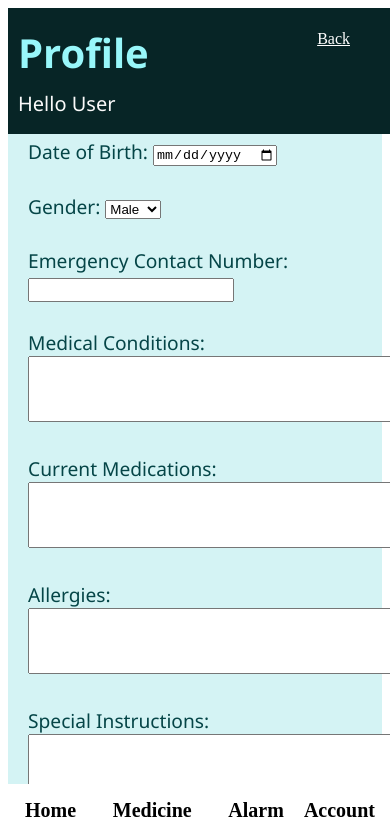
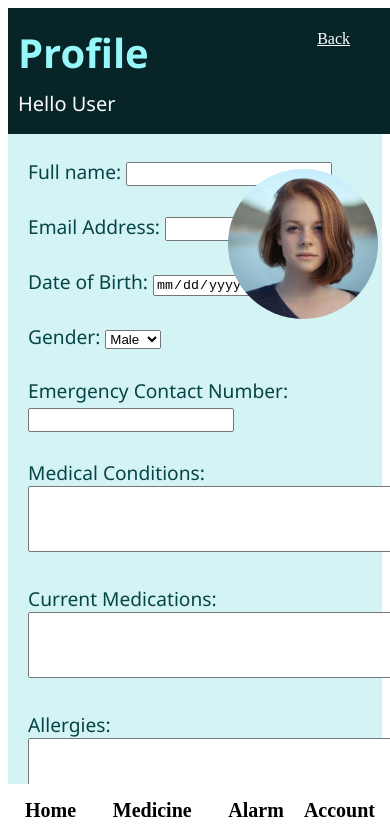
Before and after one commit to info340c-sp24/project-group-5-info-340, a React (Create React App) app: page /Profile in a window 390 px wide. Shown: the top 824 px of the page. Built offline with nearby package versions, Linux system fonts and the light colour scheme.

Commit message:
profile icon fixed

```diff
--- a/src/components/profile.js
+++ b/src/components/profile.js
@@ -5,7 +5,7 @@ export default function Profile() {
   return (
     <div className='background'>
       <div className="profile-picture-container">
-        <img id="profileImage" src="image/christopher-campbell-rDEOVtE7vOs-unsplash.jpg" alt="Profile Picture" />
+        <img src="image/christopher-campbell-rDEOVtE7vOs-unsplash.jpg" alt="Profile Picture" />
       </div>
       <header>
 
--- a/src/index.css
+++ b/src/index.css
@@ -23,7 +23,10 @@ main h3 {
     min-height: 100vh;
     margin: 0;
     background-color: rgb(212, 243, 244);
+
 }
+
+
 
 .container {
     background-color: rgb(7, 37, 38);
@@ -263,12 +266,15 @@ main h3 {
     border-radius: 50%;
     overflow: hidden;
     margin: 0 auto;
-    /* position: relative; */
+    position: relative;
     z-index: 0;
     display: inline-block;
     position: absolute;
-    top: 15%;
+    top: 20%;
     right: 3%;
+
+
+
  }
 
 
@@ -286,6 +292,13 @@ main h3 {
 
 
  @media (max-width: 597px) {
+     profile-picture-container img {
+        width: 10%;
+        height: 10%;
+        object-fit: cover;
+        z-index: 1;
+        right: 5%;
+     }
     .med-form {
         text-align: left;
         display: inline-block;
@@ -404,10 +417,11 @@ main h3 {
     }
 
     .profile-form {
-        padding-top: 20px;
+        padding-top: 150px;
         padding-left: 20px;
         padding-bottom: 20px;
     }
+
 
 
     .log {
@@ -438,9 +452,6 @@ main h3 {
         font-size: 1.25rem;
     }
 
-    img {
-        display: none;
-    }
 
     .clock {
         display: flex;
@@ -456,6 +467,7 @@ main h3 {
         padding-left: 50px;
     }
 }
+
 
 @media (min-width: 992px) {
     .med-form {
```
